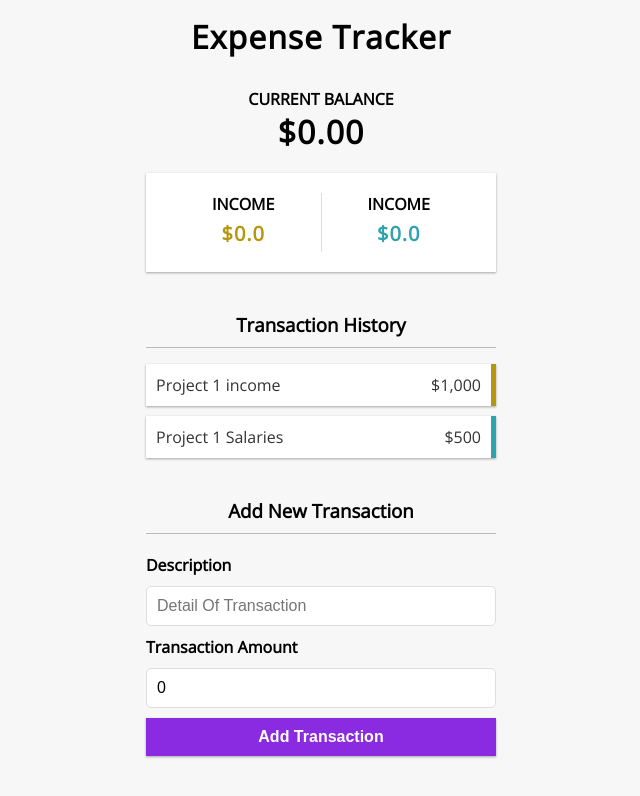
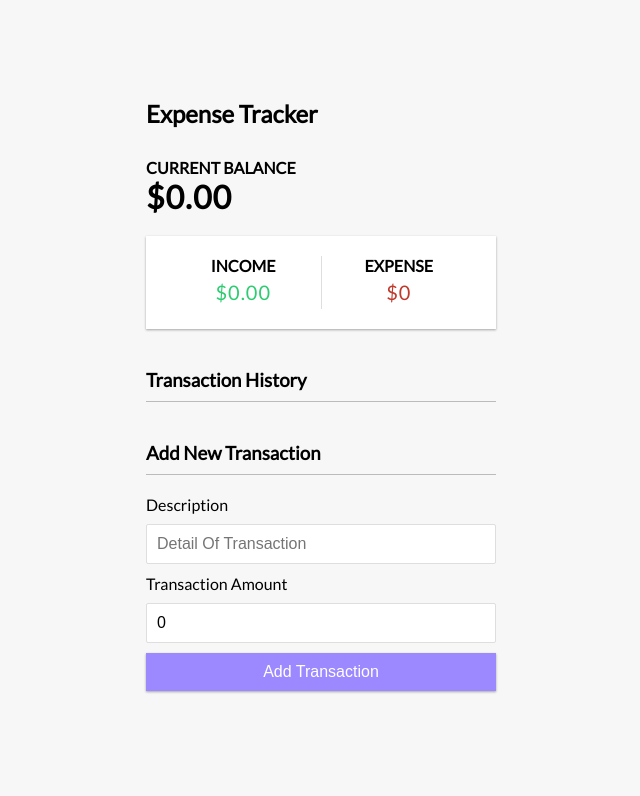
Before and after one commit to ijlal-nasir/expense-tracker, a React (Create React App) app: page / in a window 1280 px wide. Shown: the top 796 px of the page, without its empty margins (319-959 px from the left). Built offline with nearby package versions, Linux system fonts and the light colour scheme.

Commit message:
Add functional requirements

```diff
--- a/package.json
+++ b/package.json
@@ -9,6 +9,7 @@
     "react": "^17.0.1",
     "react-dom": "^17.0.1",
     "react-scripts": "4.0.1",
+    "react-uuid": "^1.0.2",
     "web-vitals": "^0.2.4"
   },
   "scripts": {
--- a/src/App.css
+++ b/src/App.css
@@ -1,5 +1,4 @@
 @import url('https://fonts.googleapis.com/css?family=Lato&display=swap');
-@import url('https://fonts.googleapis.com/css2?family=Open+Sans&display=swap');
 
 :root {
   --box-shadow: 0 1px 3px rgba(0, 0, 0, 0.12), 0 1px 2px rgba(0, 0, 0, 0.24);
@@ -7,8 +6,6 @@
 
 * {
   box-sizing: border-box;
-  -webkit-font-smoothing: antialiased;
-  -moz-osx-font-smoothing: grayscale;
 }
 
 body {
@@ -19,8 +16,7 @@ body {
   justify-content: center;
   min-height: 100vh;
   margin: 0;
-  /* font-family: 'Lato', sans-serif; */
-  font-family: 'Open Sans', sans-serif;
+  font-family: 'Lato', sans-serif;
 }
 
 .container {
@@ -31,26 +27,17 @@ body {
 h1 {
   letter-spacing: 1px;
   margin: 0;
-  text-align: center;
-}
-
-h2 {
-  letter-spacing: 1px;
-  margin: 0;
-  text-align: center;
 }
 
 h3 {
   border-bottom: 1px solid #bbb;
   padding-bottom: 10px;
   margin: 40px 0 10px;
-  text-align: center;
 }
 
 h4 {
   margin: 0;
   text-transform: uppercase;
-  text-align: center;
 }
 
 .inc-exp-container {
@@ -78,25 +65,22 @@ h4 {
 }
 
 .money.plus {
-  color: #b6960a;
-  font-weight: bold;
+  color: #2ecc71;
 }
 
 .money.minus {
-  color: #2da3ad;
-  font-weight: bold;
+  color: #c0392b;
 }
 
 label {
   display: inline-block;
   margin: 10px 0;
-  font-weight: bold;
 }
 
 input[type='text'],
 input[type='number'] {
   border: 1px solid #dedede;
-  border-radius: 5px;
+  border-radius: 2px;
   display: block;
   font-size: 16px;
   padding: 10px;
@@ -105,7 +89,7 @@ input[type='number'] {
 
 .btn {
   cursor: pointer;
-  background-color: blueviolet;
+  background-color: #9c88ff;
   box-shadow: var(--box-shadow);
   color: #fff;
   border: 0;
@@ -114,12 +98,11 @@ input[type='number'] {
   margin: 10px 0 30px;
   padding: 10px;
   width: 100%;
-  font-weight: bold;
 }
 
 .btn:focus,
 .delete-btn:focus {
-  outline: 5px;
+  outline: 0;
 }
 
 .list {
@@ -140,29 +123,16 @@ input[type='number'] {
 }
 
 .list li.plus {
-  border-right: 5px solid #b6960a;
-}
-
-.list li.plus:hover {
-  border-right: 5px solid #b6960a;
-  background-color: #b6960a;
-  color: #f7f7f7
+  border-right: 5px solid #2ecc71;
 }
 
 .list li.minus {
-  border-right: 5px solid #2da3ad;
+  border-right: 5px solid #c0392b;
 }
-
-.list li.minus:hover {
-  border-right: 5px solid #2da3ad;
-  background-color: #2da3ad;
-  color: #f7f7f7
-}
-
 
 .delete-btn {
   cursor: pointer;
-  background-color: #8a6a66;
+  background-color: #e74c3c;
   border: 0;
   color: #fff;
   font-size: 20px;
@@ -179,3 +149,9 @@ input[type='number'] {
 .list li:hover .delete-btn {
   opacity: 1;
 }
+
+@media (max-width: 320px) {
+  .container {
+    width: 300px;
+  }
+}
--- a/src/components/AccountSummary.js
+++ b/src/components/AccountSummary.js
@@ -1,16 +1,33 @@
-import React from 'react'
+import React, { useContext } from 'react';
+import { TransactionContext } from '../contexts/TransactionContext';
 
 const AccountSummary = () => {
+
+    const { transactions } = useContext(TransactionContext);
+
+    const amounts = transactions.map( tran => tran.amount );
+
+    const income = amounts
+        .filter( amount => amount > 0 )
+        .reduce( (total, inc) => total+=inc , 0)
+        .toFixed(2);
+
+
+    const expense = amounts
+        .filter( amount => amount < 0 )
+        .reduce( (total, exp) => total+=exp, 0)
+        .toFixed(2);
+
     return (
         <div className="inc-exp-container">
             <div>
                 <h4>Income</h4>
-                <p className="money plus">$0.0</p>
+                <p className="money plus">${income}</p>
             </div>
 
             <div>
-                <h4>Income</h4>
-                <p className="money minus">$0.0</p>
+                <h4>Expense</h4>
+                <p className="money minus">${Math.abs(expense)}</p>
             </div>
         </div>
     )
--- a/src/components/AddNewTransaction.js
+++ b/src/components/AddNewTransaction.js
@@ -1,19 +1,41 @@
-import React, {useState} from 'react';
+import React, {useContext, useState} from 'react';
+import { TransactionContext } from '../contexts/TransactionContext';
+import uuid from 'react-uuid'
 
 const AddNewTransaction = () => {
 
     const [description, setDescription] = useState("");
-    const [transactionAmount, setTransactionAmount] = useState(0)
+    const [transactionAmount, setTransactionAmount] = useState(0);
+
+
+    const { addTransaction } = useContext(TransactionContext);
+
+
+    const handleSubmit = e => {
+        e.preventDefault();
+
+        const newTransaction = {
+            id: uuid(),
+            description,
+            amount: parseInt(transactionAmount)
+        }
+
+        console.log("new trans: ", newTransaction);
+
+        addTransaction(newTransaction);
+
+        setDescription("");
+        setTransactionAmount(0);
+    }
 
     return (
         <div>
             <h3>Add New Transaction</h3>
-            <form>
+            <form onSubmit={handleSubmit}>
                 <div className="form-control">
                     <label htmlFor="description">Description</label>
                     <input
                         type="text"
-                        id="description"
                         placeholder="Detail Of Transaction"
                         value={description}
                         onChange={ e => setDescription(e.target.value) }
@@ -24,7 +46,6 @@ const AddNewTransaction = () => {
                     <label htmlFor="transaction">Transaction Amount</label>
                     <input
                         type="number"
-                        id="transaction"
                         placeholder="Enter Transaction Amount"
                         value={transactionAmount}
                         onChange={ e => setTransactionAmount(e.target.value) }
--- a/src/components/Balance.js
+++ b/src/components/Balance.js
@@ -1,11 +1,19 @@
-import React from 'react';
+import React, { useContext } from 'react';
+import { TransactionContext } from '../contexts/TransactionContext';
 
 
 const Balance = () => {
+
+    const { transactions } = useContext(TransactionContext);
+
+    const amounts = transactions.map( tran => tran.amount );
+
+    const total = amounts.reduce( (total, amount) => total += amount, 0).toFixed(2);
+
     return (
         <div>
             <h4>Current Balance</h4>
-            <h1>$0.00</h1>
+            <h1>${total}</h1>
         </div>
     )
 }
--- a/src/components/Header.js
+++ b/src/components/Header.js
@@ -2,7 +2,7 @@ import React from 'react'
 
 const Header = () => {
     return (
-        <h1>Expense Tracker</h1>
+        <h2>Expense Tracker</h2>
     )
 }
 
--- /dev/null
+++ b/src/components/Transaction.js
@@ -0,0 +1,20 @@
+import React, { useContext } from 'react'
+import { TransactionContext } from '../contexts/TransactionContext';
+
+const Transaction = ( { transaction } ) => {
+
+    const { deleteTransaction } = useContext(TransactionContext);
+
+    const sign = transaction.amount > 0 ? '+' : '-';
+    const type = transaction.amount > 0 ? 'plus' : 'minus';
+
+    return (
+        <li className={type}>
+            {transaction.description}
+            <span>{sign}${Math.abs(transaction.amount)}</span>
+            <button className="delete-btn" onClick={() => deleteTransaction(transaction.id)}>X</button>
+        </li>
+    )
+}
+
+export default Transaction;
--- a/src/components/TransactionHistory.js
+++ b/src/components/TransactionHistory.js
@@ -1,20 +1,24 @@
-import React from 'react'
+import React, { useContext } from 'react';
+import { TransactionContext } from '../contexts/TransactionContext';
+import Transaction from './Transaction';
 
 const TransactionHistory = () => {
+
+    const { transactions } = useContext(TransactionContext);
+
     return (
         <div>
             <h3>Transaction History</h3>
             <ul className="list">
-                <li className="plus">
-                    Project 1 income
-                    <span>$1,000</span>
-                    <button className="delete-btn">X</button>
-                </li>
-                <li className="minus">
-                    Project 1 Salaries
-                    <span>$500</span>
-                    <button className="delete-btn">X</button>
-                </li>
+
+                { transactions.map( transaction => (
+                    <Transaction
+                        key={transaction.id}
+                        transaction={transaction}
+                    />
+                )) }
+
+
             </ul>
         </div>
     )
--- a/src/contexts/TransactionContext.js
+++ b/src/contexts/TransactionContext.js
@@ -3,28 +3,31 @@ import TransactionReducer from "./TransactionReducer";
 
 
 const initialState = {
-    transactions: [
-        {
-            id: 1,
-            description: 'Income one',
-            transactionAmount: 1000
-        },
-        {
-            id: 2,
-            description: 'Expense One',
-            transactionAmount: -500
-        }
-    ]
+    transactions: []
 }
 
 export const TransactionContext = createContext();
 
 export const TransactionProvider = ( {children} ) => {
 
-    const [state, dispatch] = useReducer(TransactionReducer, initialState)
+    const [state, dispatch] = useReducer(TransactionReducer, initialState);
+
+    function deleteTransaction(id){
+        dispatch({
+            type: 'DELETE_TRANSACTION',
+            payload: id
+        });
+    }
+
+    function addTransaction(transaction){
+        dispatch({
+            type: 'ADD_TRANSACTION',
+            payload: transaction
+        });
+    }
 
     return(
-        <TransactionContext.Provider value={{ transactions: state.transactions }}>
+        <TransactionContext.Provider value={{ transactions: state.transactions, deleteTransaction, addTransaction }}>
             { children }
         </TransactionContext.Provider>
     )
--- a/src/contexts/TransactionReducer.js
+++ b/src/contexts/TransactionReducer.js
@@ -2,10 +2,16 @@
 export default (state, action) => {
 
     switch (action.type) {
-        case 'increment':
-            return {count: state.count + 1};
-        case 'decrement':
-            return {count: state.count - 1};
+        case 'DELETE_TRANSACTION':
+            return {
+                ...state,
+                transactions: state.transactions.filter( tran => tran.id != action.payload )
+            };
+        case 'ADD_TRANSACTION':
+            return {
+                ...state,
+                transactions: state.transactions.concat( action.payload )
+            };
         default:
             return state;
     }
```
Also changed, not shown: 1 other file (tests, documents, lock files or other folders).
